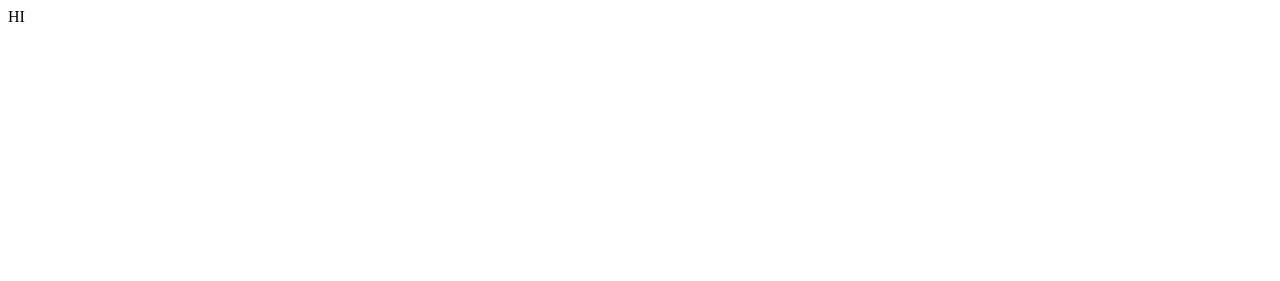
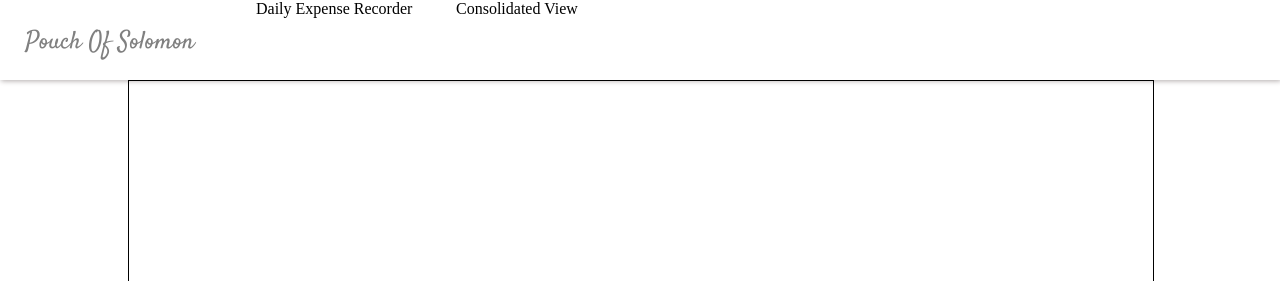
Before and after one commit to queerPassenger/pouchofsolomon, a React app: page / in a window 1280 px wide. Shown: the top 281 px of the page. Built offline with nearby package versions, Linux system fonts and the light colour scheme.

Commit message:
HeaderConstructed

```diff
--- a/src/components/Header.js
+++ b/src/components/Header.js
@@ -1,11 +1,23 @@
 import React from 'react';
 
+const tabs=['Daily Expense Recorder','Consolidated View']
 export default class Header extends React.Component{
     render(){
         return(
             <div className="header-container">
-                <div className="header-tab">
-                    HI
+                <div className="header-subcontainer">
+                    <div className="title">
+                        Pouch Of Solomon
+                    </div>
+                    <div className="header-tabs">
+                        {tabs.map((tab,ind)=>{
+                            return(
+                                <div className="header-tab" key={'HeaderTab'+ind}>
+                                    {tab}
+                                </div>
+                            )
+                        })}
+                    </div>
                 </div>
             </div>
         )
--- a/src/components/HomePage.js
+++ b/src/components/HomePage.js
@@ -10,9 +10,11 @@ export default class HomePage extends React.Component{
     render(){
         return(
             <>
-                <Header />
-                <Content />
-                <Footer />
+                <div className="wrapper">
+                    <Header />
+                    <Content />
+                    <Footer />
+                </div>
             </>
         )
     }
--- a/src/index.js
+++ b/src/index.js
@@ -3,6 +3,8 @@ import ReactDOM from "react-dom";
 import { createHashHistory } from "history";
 import { Router, Route, Switch } from "react-router-dom";
 import HomePage from './components/HomePage';
+require('./style/index.scss');
+
 
 const hist = createHashHistory();
 
--- a/src/style/_common.scss
+++ b/src/style/_common.scss
@@ -1,3 +1,6 @@
 body{
     margin:0px;
 }
+.wrapper{
+
+}
--- /dev/null
+++ b/src/style/_content.scss
@@ -0,0 +1,7 @@
+.content-container{
+    width: 80%;
+    float: left;
+    margin: 0 10% 0 10%;
+    min-height:200px;
+    border:1px solid black;
+}
--- /dev/null
+++ b/src/style/_footer.scss
@@ -0,0 +1,3 @@
+.footer-container{
+
+}
--- a/src/style/_header.scss
+++ b/src/style/_header.scss
@@ -1,5 +1,23 @@
 .header-container{
-    .header-tab{
-        background: black;
+    height:80px;
+    box-shadow: 1px 1px 5px #b2acac;
+    .header-subcontainer{
+        .title{
+            width: 16%;
+            float: left;
+            font-family: 'Satisfy', cursive;
+            padding-top: 25px;
+            padding: 25px 2% 0 2%;
+            color: gray;
+            font-size: 25px;
+        }
+        .header-tabs{
+            width:60%;
+            float:left;
+            .header-tab{
+                width:200px;
+                float:left;
+            }
+        }
     }
 }
--- a/src/style/_standard.scss
+++ b/src/style/_standard.scss
@@ -1 +1,2 @@
-$color:'blue'
+// $bgGradientFrom:rgba(204,31,115,1);
+// $bgGradientTo:rgba(133,20,75,1);
--- a/src/style/index.scss
+++ b/src/style/index.scss
@@ -3,3 +3,5 @@
 @import '_common';
 @import '_standard';
 @import '_header';
+@import '_content';
+@import '_footer';
--- a/src/ui.html
+++ b/src/ui.html
@@ -4,6 +4,7 @@
     <meta charset="utf-8" />
     <meta name="viewport" content="width=device-width, initial-scale=1, shrink-to-fit=no" />
     <title>React Tutorial</title>
+    <link href="https://fonts.googleapis.com/css?family=Mali|Satisfy|Dancing+Script" rel="stylesheet">
   </head>
   <body>
     <noscript>
```
Also changed, not shown: src/images/settings.png (added).
